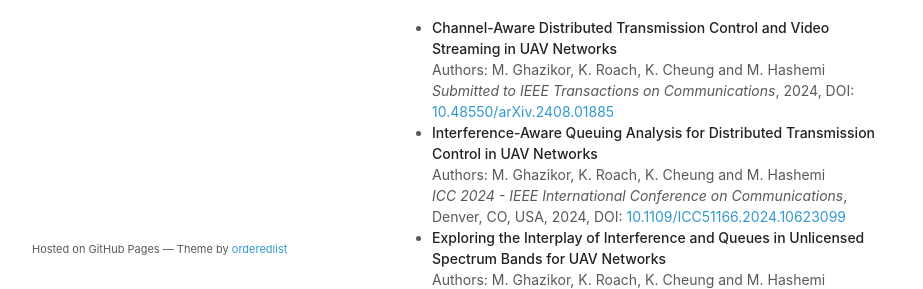
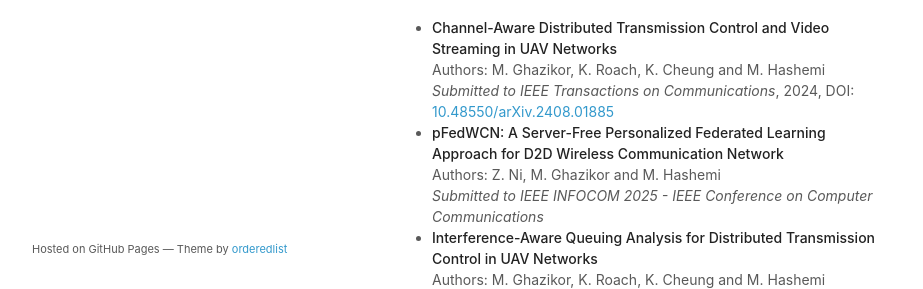
Before and after one commit to msdgzk/masoudghazikor.github.io, a plain HTML site: page index.html in a window 1280 px wide. Shown: the part 472-761 px from the top of the page, without its empty margins (178-1101 px from the left). Drawn offline with Linux system fonts and the light colour scheme.

Commit message:
index.html

```diff
--- a/index.html
+++ b/index.html
@@ -49,6 +49,11 @@
             <em>Submitted to IEEE Transactions on Communications</em>, 2024, DOI: <a href="https://doi.org/10.48550/arXiv.2408.01885" target="_blank">10.48550/arXiv.2408.01885</a>
           </li>
           <li>
+            <strong>pFedWCN: A Server-Free Personalized Federated Learning Approach for D2D Wireless Communication Network</strong><br>
+            Authors: Z. Ni, M. Ghazikor and M. Hashemi<br>
+            <em>Submitted to IEEE INFOCOM 2025 - IEEE Conference on Computer Communications</em>
+          </li>
+          <li>
             <strong>Interference-Aware Queuing Analysis for Distributed Transmission Control in UAV Networks</strong><br>
             Authors: M. Ghazikor, K. Roach, K. Cheung and M. Hashemi<br>
             <em>ICC 2024 - IEEE International Conference on Communications</em>, Denver, CO, USA, 2024, DOI: <a href="https://doi.org/10.1109/ICC51166.2024.10623099" target="_blank">10.1109/ICC51166.2024.10623099</a>
```
